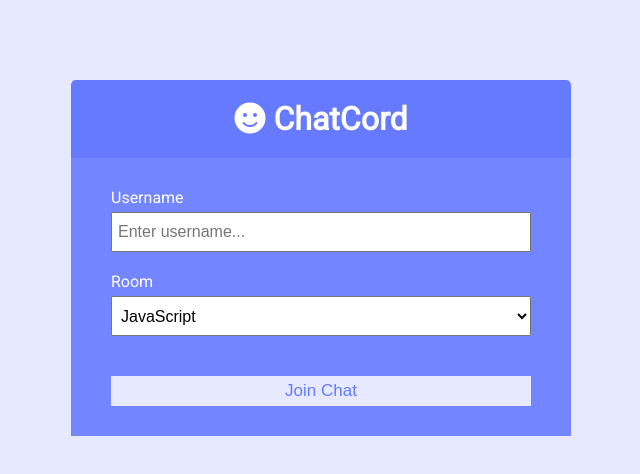
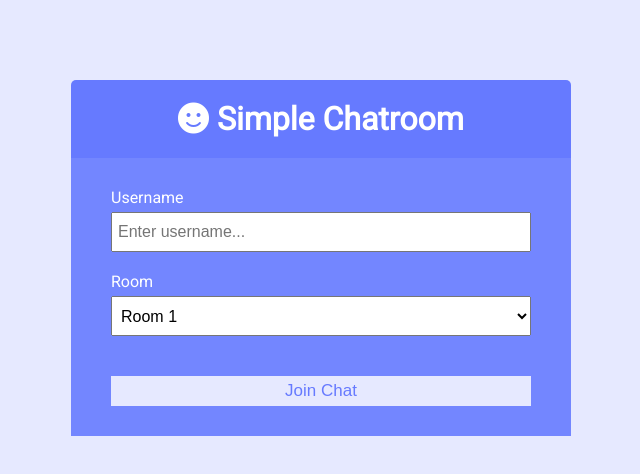
Before and after one commit to AshishKumar32/chat, a website: page public/index.html in a window 1280 px wide. Shown: the whole page, without its empty margins (319-959 px from the left). Drawn offline with Linux system fonts and the light colour scheme.

Commit message:
Update index.html

```diff
--- a/public/index.html
+++ b/public/index.html
@@ -11,12 +11,12 @@
 			crossorigin="anonymous"
 		/>
 		<link rel="stylesheet" href="css/style.css" />
-		<title>ChatCord App</title>
+		<title>Simple Chatroom</title>
 	</head>
 	<body>
 		<div class="join-container">
 			<header class="join-header">
-				<h1><i class="fas fa-smile"></i> ChatCord</h1>
+				<h1><i class="fas fa-smile"></i> Simple Chatroom</h1>
 			</header>
 			<main class="join-main">
 				<form action="chat.html">
@@ -33,12 +33,12 @@
 					<div class="form-control">
 						<label for="room">Room</label>
 						<select name="room" id="room">
-							<option value="JavaScript">JavaScript</option>
-							<option value="Python">Python</option>
-							<option value="PHP">PHP</option>
-							<option value="C#">C#</option>
-							<option value="Ruby">Ruby</option>
-							<option value="Java">Java</option>
+							<option value="Room 1">Room 1</option>
+							<option value="Room 2">Room 2</option>
+							<option value="Room 3">Room 3</option>
+							<option value="Room 4">Room 4</option>
+							<option value="Room 5">Room 5</option>
+							<option value="Room 6">Room 6</option>
 						</select>
 					</div>
 					<button type="submit" class="btn">Join Chat</button>
```
